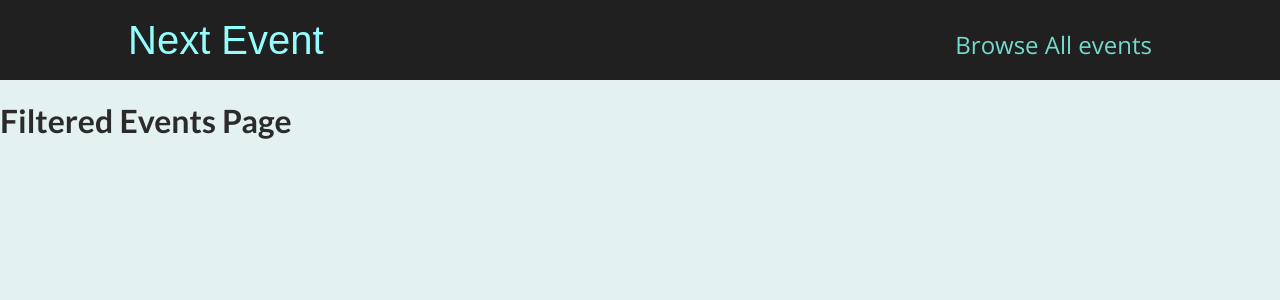
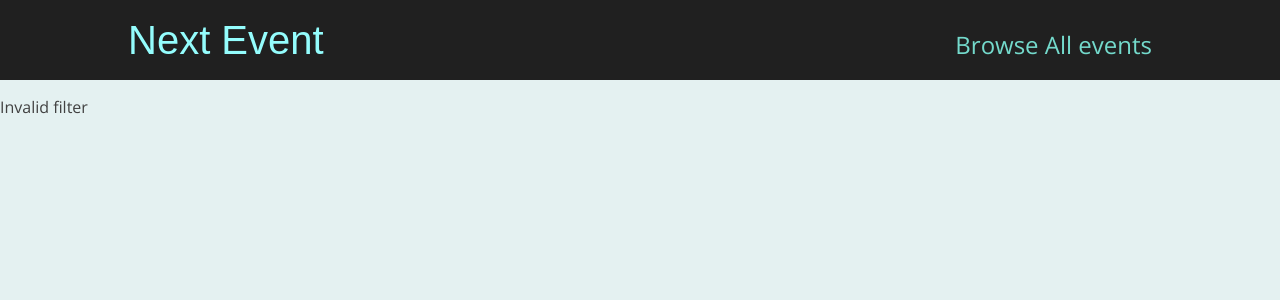
Before and after one commit to Price3258/next-page-router, a Next.js app in the folder prj-routing-starting-setup/: page /events in a window 1280 px wide. Shown: the top 300 px of the page. Built offline with nearby package versions, Linux system fonts and the light colour scheme.

Commit message:
261 Catch-all 페이지에서 데아터 추출하기

```diff
--- a/prj-routing-starting-setup/pages/events/[...slug].js
+++ b/prj-routing-starting-setup/pages/events/[...slug].js
@@ -1,6 +1,42 @@
+import { getFilteredEvents } from "@/dummy-data";
+import { useRouter } from "next/router";
 import React from "react";
 
 export default function FilteredEventsPage() {
+  const router = useRouter();
+  const { query } = router;
+  const filterData = query.slug;
+
+  if (!filterData) {
+    return <p className="center">Loading...</p>;
+  }
+
+  const filteredYear = filterData[0];
+  const filteredMonth = filterData[1];
+
+  const numYear = +filteredYear;
+  const numMonth = +filteredMonth;
+
+  if (
+    isNaN(numYear) ||
+    isNaN(numMonth) ||
+    numYear > 2030 ||
+    numYear < 2021 ||
+    numMonth < 1 ||
+    numMonth > 12
+  ) {
+    return <p>Invalid filter</p>;
+  }
+
+  const filteredEvents = getFilteredEvents({
+    year: numYear,
+    month: numMonth,
+  });
+
+  if (!filteredEvents || filteredEvents.length === 0) {
+    return <p>No events found for the chosen filter!</p>;
+  }
+
   return (
     <div>
       <h1>Filtered Events Page</h1>
```
